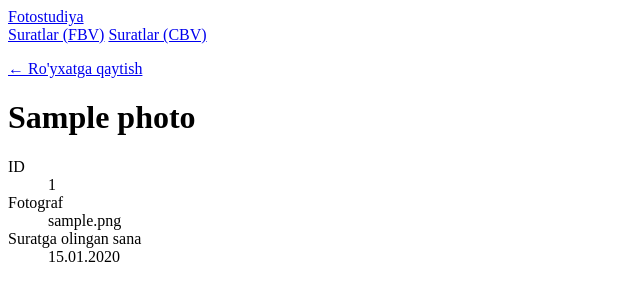
After one commit to murodjon-coder/djangoproject, a Django app: page /photos/1/ in a window 1280 px wide. The commit adds this page. Shown: the top 301 px of the page, without its empty margins (0-640 px from the left). Run offline with Django 5.2, Linux system fonts and the light colour scheme; tables that the repository leaves empty hold one stand-in row (values such as "Sample post").

Commit message:
Week 5: photo_detail view, <int:id> dinamik URL va {% url %} havolalari
Co-Authored-By: Claude Opus 5.5 <noreply@anthropic.com>
Claude-Session: https://claude.ai/code/session_01QYb8Lf9n9FB3AsyP2UjEsz

```diff
--- /dev/null
+++ b/photostudio/templates/photostudio/photo_detail.html
@@ -0,0 +1,14 @@
+{% extends 'base.html' %}
+
+{% block title %}{{ photo.title }}{% endblock %}
+
+{% block content %}
+<p><a href="{% url 'photostudio:photo_list' %}">&larr; Ro'yxatga qaytish</a></p>
+
+<h1>{{ photo.title }}</h1>
+<dl>
+    <dt>ID</dt><dd>{{ photo.id }}</dd>
+    <dt>Fotograf</dt><dd>{{ photo.photographer }}</dd>
+    <dt>Suratga olingan sana</dt><dd>{{ photo.date|date:"d.m.Y" }}</dd>
+</dl>
+{% endblock %}
--- a/photostudio/templates/photostudio/photo_list.html
+++ b/photostudio/templates/photostudio/photo_list.html
@@ -14,7 +14,7 @@
         {% for photo in photos %}
         <tr>
             <td>{{ forloop.counter }}</td>
-            <td>{{ photo.title }}</td>
+            <td><a href="{% url 'photostudio:photo_detail' photo.id %}">{{ photo.title }}</a></td>
             <td>{{ photo.photographer }}</td>
             <td>{{ photo.date|date:"d.m.Y" }}</td>
         </tr>
--- a/photostudio/urls.py
+++ b/photostudio/urls.py
@@ -7,4 +7,5 @@ app_name = 'photostudio'
 urlpatterns = [
     path('photos/', views.photo_list, name='photo_list'),
     path('photos/cbv/', views.PhotoListView.as_view(), name='photo_list_cbv'),
+    path('photos/<int:id>/', views.photo_detail, name='photo_detail'),
 ]
--- a/photostudio/views.py
+++ b/photostudio/views.py
@@ -1,4 +1,4 @@
-from django.shortcuts import render
+from django.shortcuts import get_object_or_404, render
 from django.views.generic import ListView
 
 from .models import Photo
@@ -20,3 +20,9 @@ class PhotoListView(ListView):
     template_name = 'photostudio/photo_list.html'
     context_object_name = 'photos'
     extra_context = {'view_type': 'Class-based view (ListView)'}
+
+
+def photo_detail(request, id):
+    """5-hafta: bitta suratni ko'rsatuvchi view (dinamik URL: photos/<int:id>/)."""
+    photo = get_object_or_404(Photo, id=id)
+    return render(request, 'photostudio/photo_detail.html', {'photo': photo})
--- a/templates/base.html
+++ b/templates/base.html
@@ -7,10 +7,10 @@
 </head>
 <body>
     <header class="site-header">
-        <a class="brand" href="/photos/">Fotostudiya</a>
+        <a class="brand" href="{% url 'photostudio:photo_list' %}">Fotostudiya</a>
         <nav>
-            <a href="/photos/">Suratlar (FBV)</a>
-            <a href="/photos/cbv/">Suratlar (CBV)</a>
+            <a href="{% url 'photostudio:photo_list' %}">Suratlar (FBV)</a>
+            <a href="{% url 'photostudio:photo_list_cbv' %}">Suratlar (CBV)</a>
         </nav>
     </header>
     <main class="container">
```
